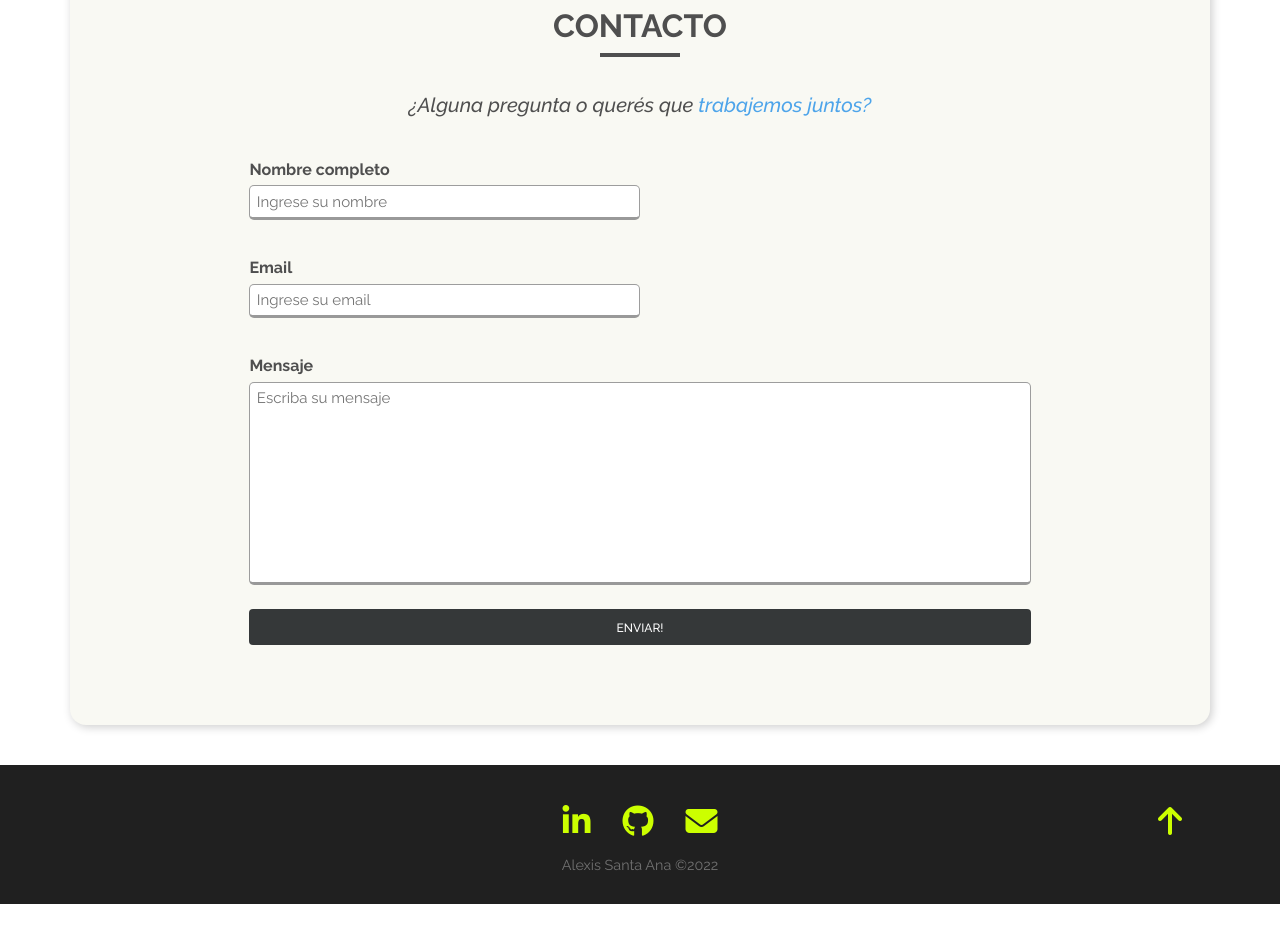
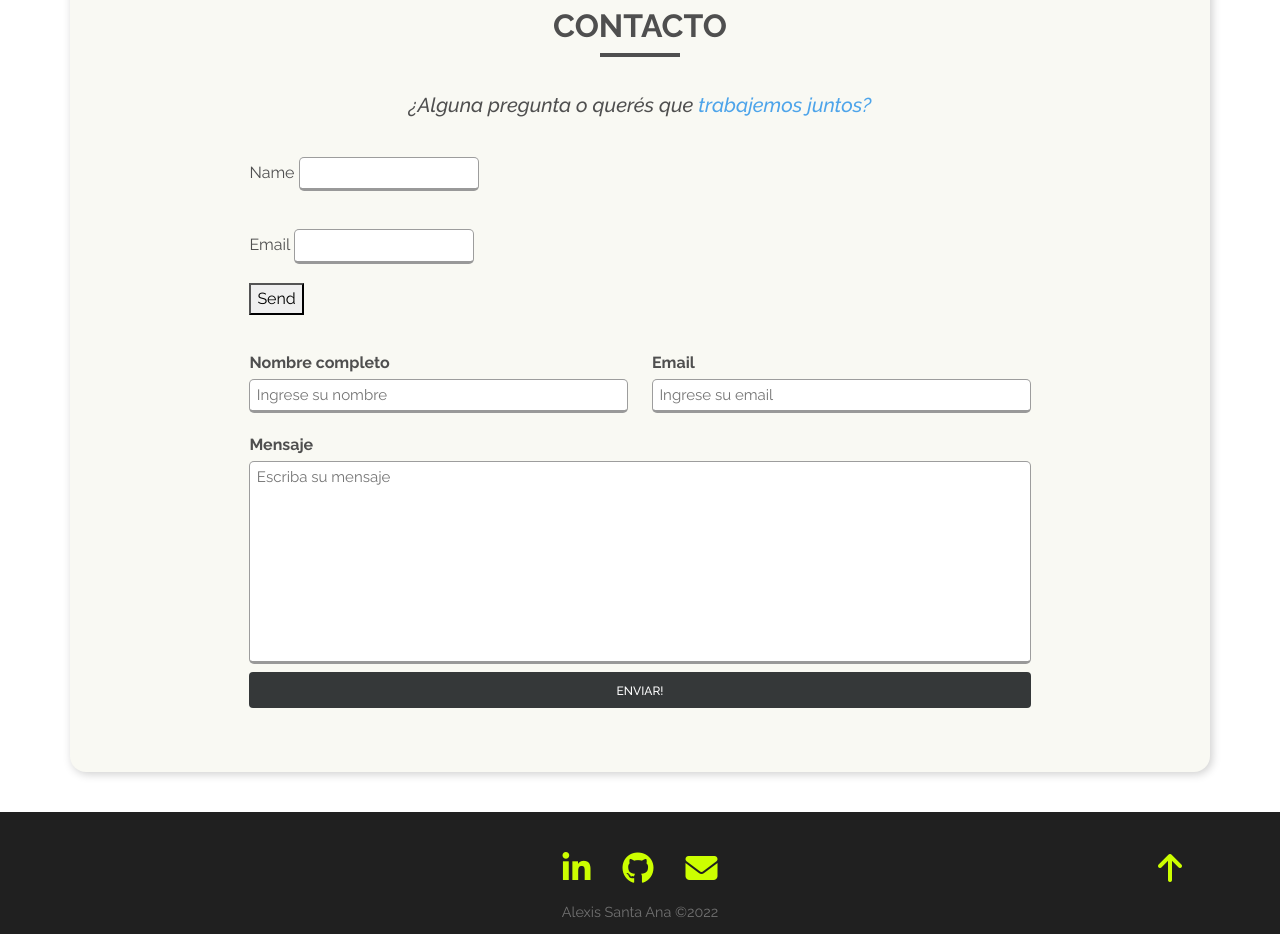
Before and after one commit to AlexisSantaAna/portfolio, a React (Create React App) app: page / in a window 1280 px wide. Shown: the part 2700-3634 px from the top of the page. Before the commit the page ends 3604 px from the top, so only its background shows below. Built offline with nearby package versions, Linux system fonts and the light colour scheme.

Commit message:
testing
testing

```diff
--- a/src/components/Contact.jsx
+++ b/src/components/Contact.jsx
@@ -44,40 +44,37 @@ const Contact = () => {
       <div className="bar" data-aos="fade-left" data-aos-duration="800"></div>
       <h5 className="py-1 preguntas text-center" data-aos="fade-up" data-aos-duration="800"><i>¿Alguna pregunta o querés que <span>trabajemos juntos?</span></i></h5>
       <form name="contact" method="POST" data-netlify="true" className="form" onSubmit={e => handleSubmit(e)} data-aos="fade-up" data-aos-duration="800">
+        <form name="contact2" netlify>
+          <p>
+            <label>Name <input type="text" name="name" /></label>
+          </p>
+          <p>
+            <label>Email <input type="email" name="email" /></label>
+          </p>
+          <p>
+            <button type="submit">Send</button>
+          </p>
+        </form>
         <div className="row">
-          <p>
-            {/* hidden input */}
-            {/* <input type="hidden" name="form-name" value="contact"></input> */}
           {/* name */}
           <div className="col-12 col-sm-6 d-flex flex-column">
             <label htmlFor="name"><b>Nombre completo</b></label>
             <input name="name" type="text" placeholder="Ingrese su nombre" id="name" required></input>
           </div>
-          </p>
-          <p>
           {/* email */}
           <div className="col-12 col-sm-6 d-flex flex-column">
             <label htmlFor="email"><b>Email</b></label>
             <input name="email" type="email" placeholder="Ingrese su email" id="email" required></input>
           </div>
-          </p>
-
-
         </div>
         <div className="row">
-          <p>
           {/* message */}
           <div className="col-12 d-flex flex-column">
             <label htmlFor="msg"><b>Mensaje</b></label>
             <textarea name="msg" id="msg" placeholder="Escriba su mensaje" style={{ resize: "none" }} rows="8" cols="20" required />
           </div>
-          </p>
-          <p>
+        </div>
         <button type="submit" className="btn btn-dark my-2 w-100">Enviar!</button>
-          </p>
-
-        </div>
-
       </form>
     </>
   )
```
Lines whose indentation alone changed are shown as unchanged.
